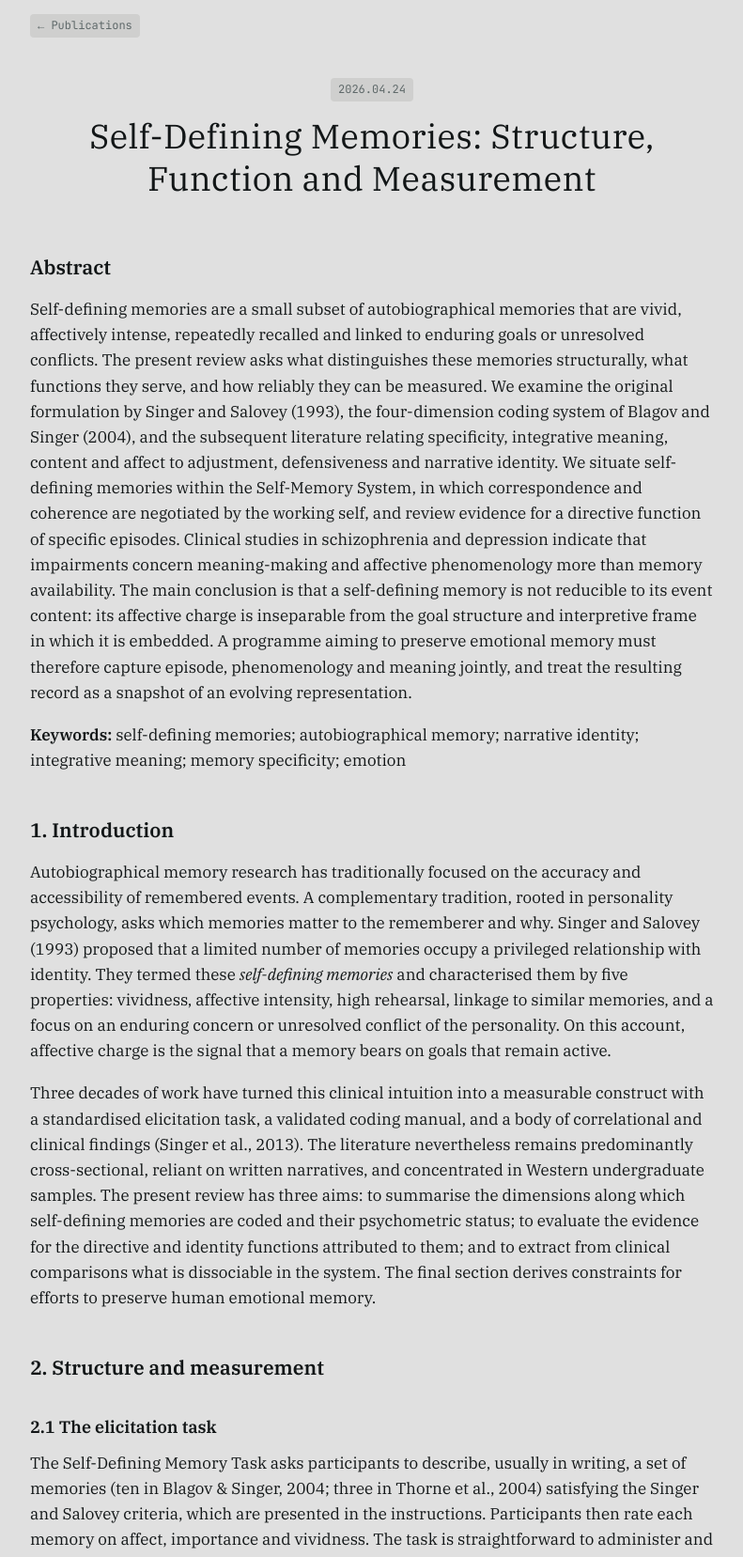
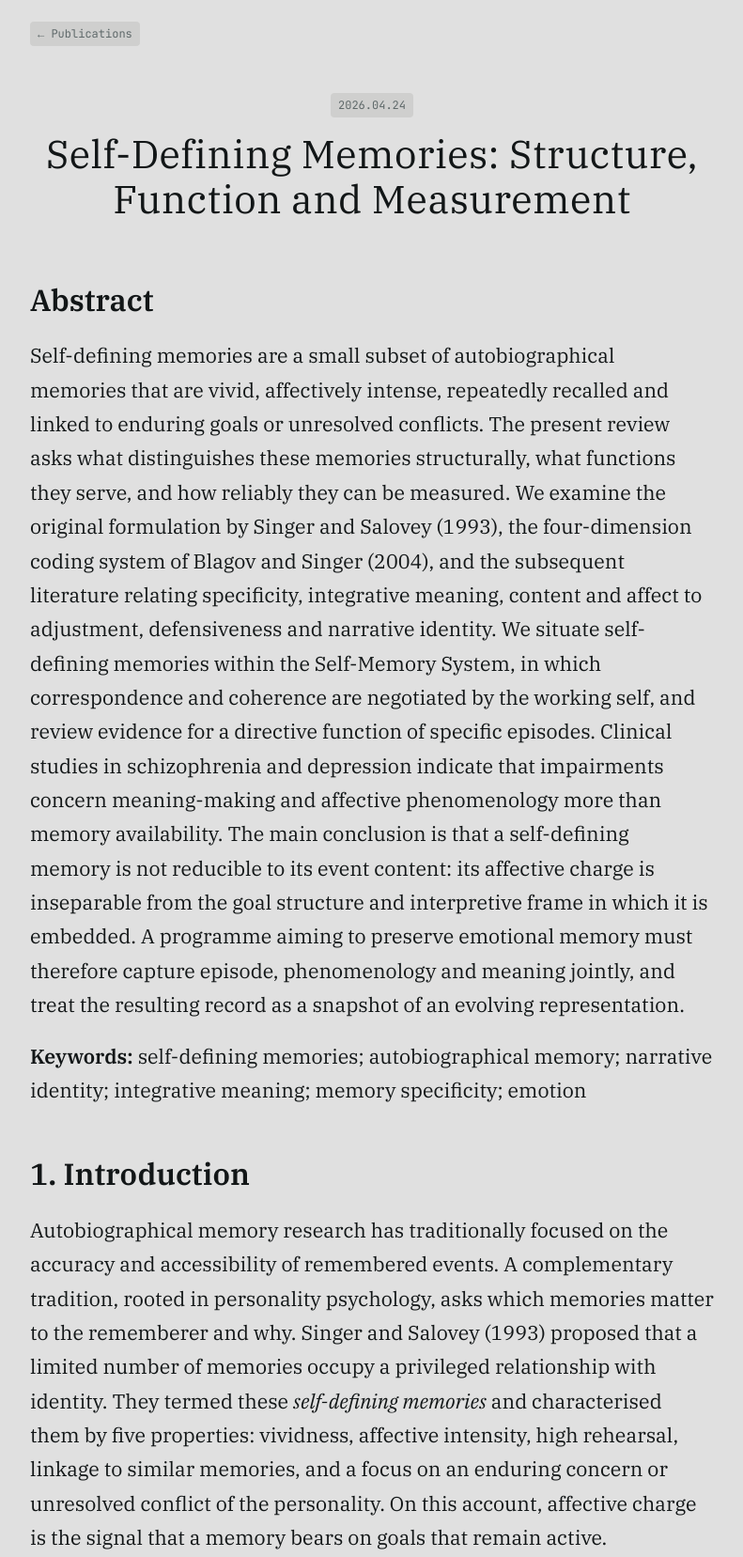
Before and after one commit to Metemlabs/website, a plain HTML site: page publications/self-defining-memories/index.html in a window 1280 px wide. Shown: the part 140-1797 px from the top of the page at 94% size, without its empty margins (244-1035 px from the left). Drawn offline with Linux system fonts and the light colour scheme.

Commit message:
Font sizes matched to metem.org (fluid 18-22px body, headings)
Co-Authored-By: Claude Opus 5.5 <noreply@anthropic.com>

```diff
--- a/style.css
+++ b/style.css
@@ -1,13 +1,13 @@
 :root { --ink: #121617; --muted: #5F696A; --primary: #1D6363; --pill: #CFCFCE; --box: #CFCFCE; --bg: #E0E0E0; --rule: #A1A5A6; }
 * { box-sizing: border-box; }
 html { -webkit-text-size-adjust: 100%; }
-body { margin: 0; background: var(--bg); color: var(--ink); font-family: 'IBM Plex Serif', Georgia, serif; font-size: 17px; line-height: 1.6; }
+body { margin: 0; background: var(--bg); color: var(--ink); font-family: 'IBM Plex Serif', Georgia, serif; font-size: clamp(18px, calc(16.499px + 0.3820vw), 22px); line-height: 1.7; }
 main { max-width: 760px; margin: 0 auto; padding: 72px 16px 48px; }
 a { color: var(--primary); }
 
 .mark { display: block; text-align: center; font-size: 15px; letter-spacing: 0.5em; font-weight: 500; margin: 0 0 56px; padding-left: 0.5em; color: var(--ink); text-decoration: none; }
 .mark span { color: var(--primary); }
-h1 { text-align: center; font-weight: 400; font-variant: small-caps; font-size: clamp(30px, 5.4vw, 48px); line-height: 1.15; letter-spacing: 0.01em; margin: 0 0 88px; }
+h1 { text-align: center; font-weight: 400; font-variant: small-caps; font-size: clamp(32px, calc(28.997px + 0.7641vw), 40px); line-height: 1.12; letter-spacing: 0.01em; margin: 0 0 88px; }
 
 .facts { display: grid; grid-template-columns: repeat(3, minmax(0, 1fr)); gap: 24px; margin: 0 0 40px; }
 .facts dt { font-size: 14px; margin-bottom: 6px; }
@@ -27,20 +27,20 @@ a.pill:hover { color: var(--primary); }
 .pubs { list-style: none; margin: 0; padding: 0; }
 .pubs li { padding: 22px 0; border-top: 1px solid var(--rule); }
 .pubs li:last-child { border-bottom: 1px solid var(--rule); }
-.pubs a.t { color: var(--ink); text-decoration: none; font-size: 19px; font-weight: 500; line-height: 1.35; display: block; margin: 6px 0 8px; }
+.pubs a.t { color: var(--ink); text-decoration: none; font-size: clamp(22px, calc(18.997px + 0.7641vw), 30px); font-weight: 500; line-height: 1.22; display: block; margin: 6px 0 8px; }
 .pubs a.t:hover { color: var(--primary); }
-.pubs p { margin: 0; color: var(--muted); font-size: 15px; }
+.pubs p { margin: 0; color: var(--muted); font-size: clamp(18px, calc(16.499px + 0.3820vw), 22px); line-height: 1.6; }
 
 /* Publication page */
 .pub-head { text-align: center; margin: 0 0 56px; }
-.pub-head h1 { font-variant: normal; font-size: clamp(26px, 4.2vw, 36px); line-height: 1.25; margin: 14px 0 0; }
+.pub-head h1 { font-variant: normal; font-size: clamp(28px, calc(21.994px + 1.5282vw), 44px); line-height: 1.15; margin: 14px 0 0; }
 .back { margin: 0 0 40px; }
-.pub-body h2 { font-size: 21px; font-weight: 600; margin: 44px 0 14px; }
-.pub-body h3 { font-size: 18px; font-weight: 600; margin: 32px 0 10px; }
+.pub-body h2 { font-size: 1.5em; font-weight: 600; margin: 44px 0 14px; }
+.pub-body h3 { font-size: 1.17em; font-weight: 600; margin: 32px 0 10px; }
 .pub-body p { margin: 0 0 18px; }
 .pub-body table { width: 100%; border-collapse: collapse; font-size: 14px; margin: 8px 0 28px; display: block; overflow-x: auto; }
 .pub-body th, .pub-body td { text-align: left; vertical-align: top; padding: 8px 10px; border-bottom: 1px solid var(--rule); }
-.pub-body th { font-weight: 600; border-bottom: 1px solid var(--ink); }
+.pub-body th { font-size: 12px; font-weight: 600; border-bottom: 1px solid var(--ink); }
 
 footer { text-align: center; color: var(--muted); font-size: 13px; margin-top: 80px; }
 
```
